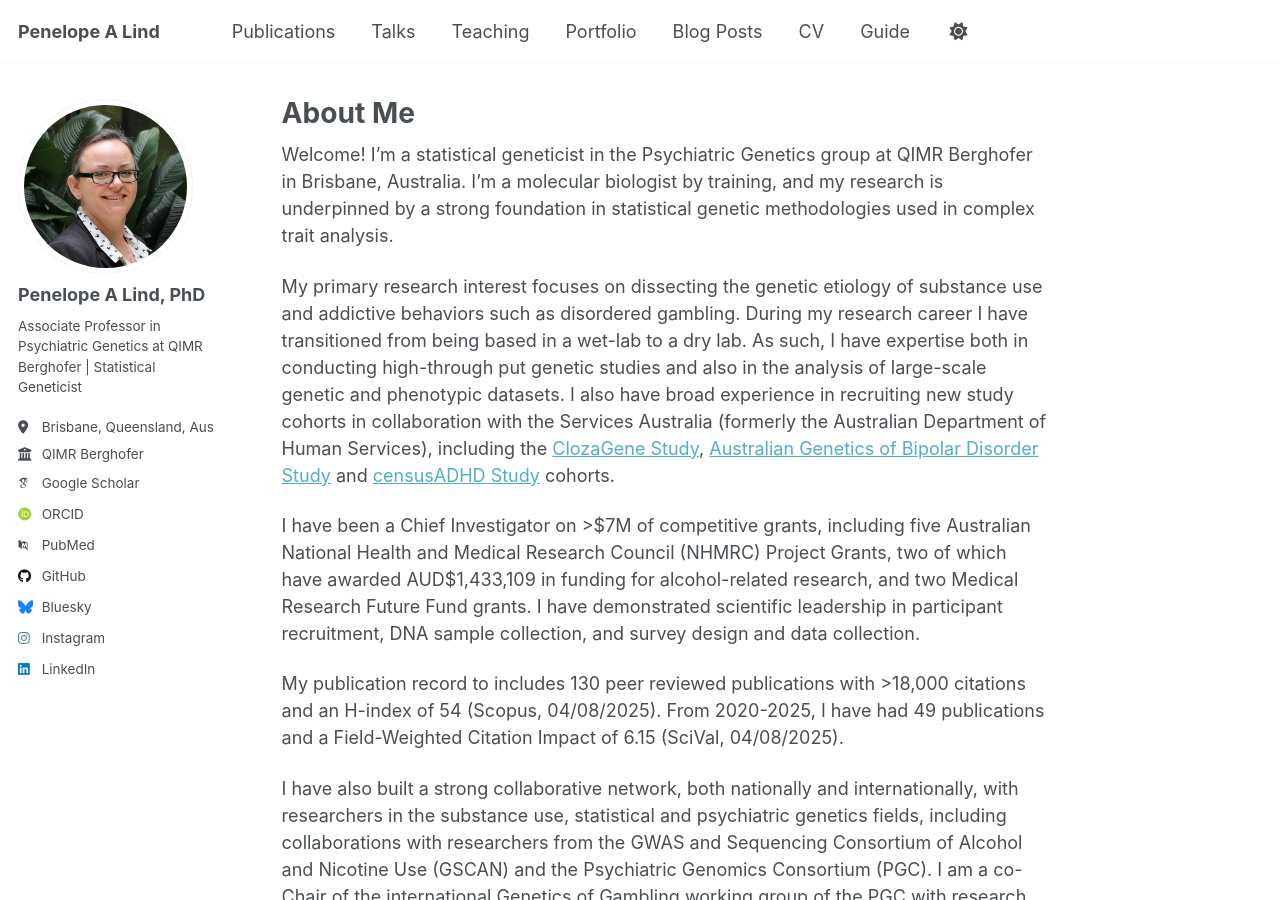
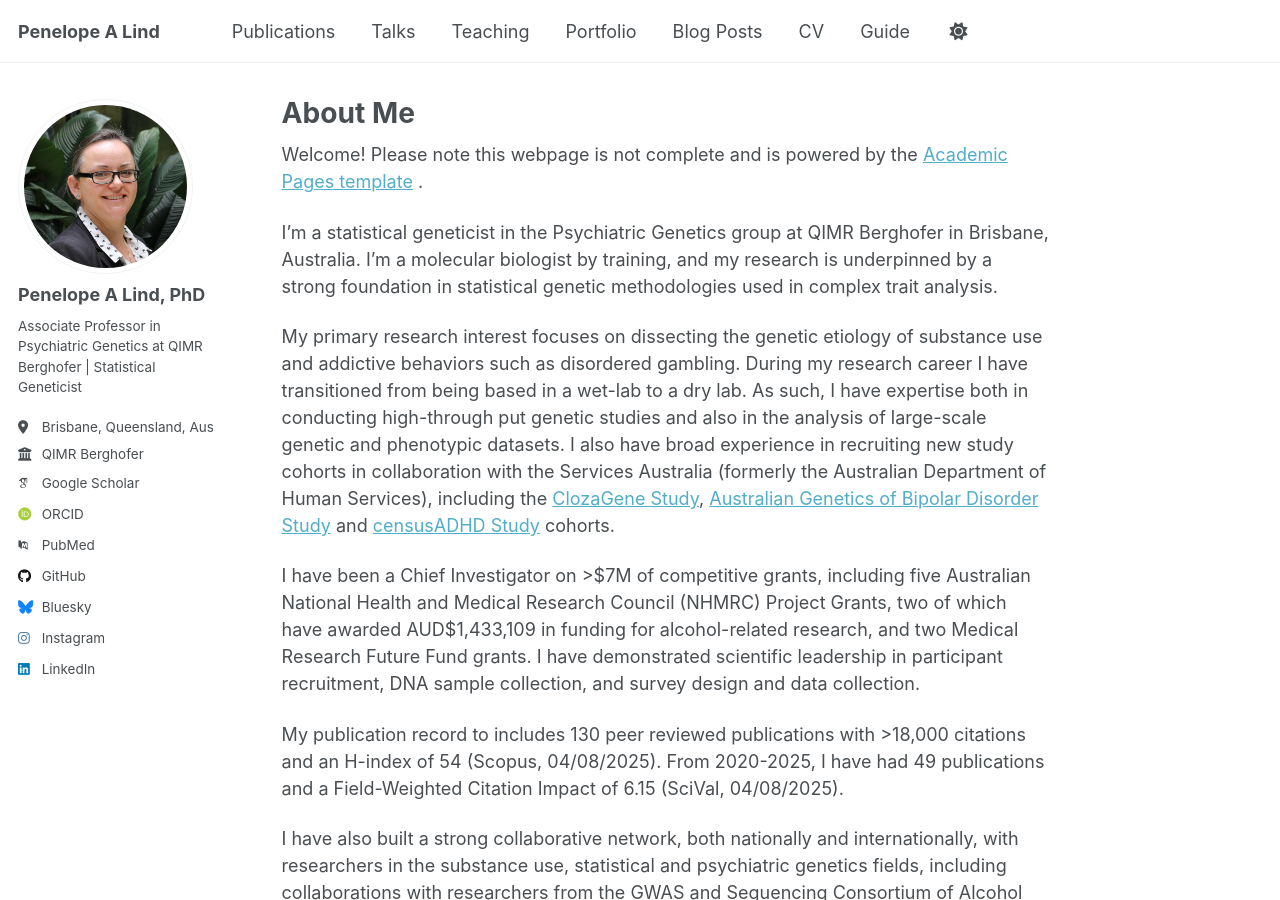
Before and after one commit to penelopelind/penelopelind.github.io, a Jekyll site: the page built from _pages/about.md, in a window 1280 px wide and 900 px high. Built offline with Jekyll 4.4.1, drawn with Linux system fonts in a browser that asks for light colours; some web fonts are replaced; a script that is not in the unit is left out.

Commit message:
Update about.md

```diff
--- a/_pages/about.md
+++ b/_pages/about.md
@@ -7,7 +7,9 @@ redirect_from:
   - /about.html
 ---
 
-Welcome! I'm a statistical geneticist in the Psychiatric Genetics group at QIMR Berghofer in Brisbane, Australia. I'm a molecular biologist by training, and my research is underpinned by a strong foundation in statistical genetic methodologies used in complex trait analysis.
+Welcome! Please note this webpage is not complete and is powered by the [Academic Pages template](https://github.com/academicpages/academicpages.github.io) .
+
+I'm a statistical geneticist in the Psychiatric Genetics group at QIMR Berghofer in Brisbane, Australia. I'm a molecular biologist by training, and my research is underpinned by a strong foundation in statistical genetic methodologies used in complex trait analysis.
 
 My primary research interest focuses on dissecting the genetic etiology of substance use and addictive behaviors such as disordered gambling. During my research career I have transitioned from being based in a wet-lab to a dry lab. As such, I have expertise both in conducting high-through put genetic studies and also in the analysis of large-scale genetic and phenotypic datasets. I also have broad experience in recruiting new study cohorts in collaboration with the Services Australia (formerly the Australian Department of Human Services), including the [ClozaGene Study](https://doi.org/10.1093/schbul/sbae065), [Australian Genetics of Bipolar Disorder Study](https://doi.org/10.1177/00048674231195571) and [censusADHD Study](https://doi.org/10.1177/00048674221089234) cohorts.
 
```
